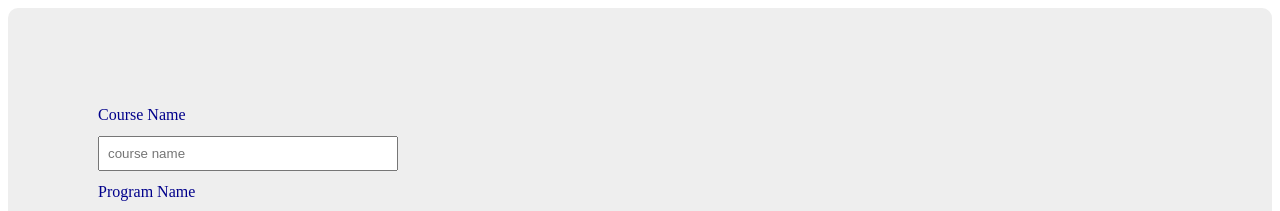
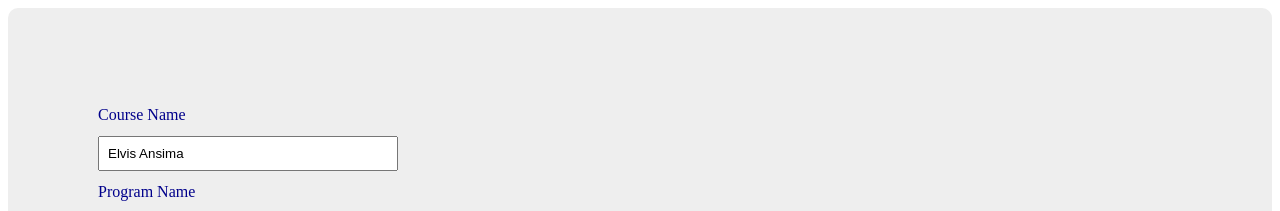
Before and after one commit to ElvisAns/openfullstack, a React (Create React App) app in the folder part2/courseinfo/: page / in a window 1280 px wide. Shown: the top 211 px of the page. Built offline with nearby package versions, Linux system fonts and the light colour scheme.

Commit message:
The form component refactor

```diff
--- a/part2/courseinfo/src/components/Course.js
+++ b/part2/courseinfo/src/components/Course.js
@@ -7,13 +7,13 @@ const Header = (props) => {
 
 const Form = (props) => {
     return (
-        <form style={props.style}>
+        <form onSubmit={props.addCourses}  style={props.style}>
             <label style={props.style.label}>Course Name</label>
-            <input style={props.style.input} type="text" placeholder="course name" />
+            <input style={props.style.input} type="text" placeholder="course name" value={props.coursename} />
             <label style={props.style.label}>Program Name</label>
-            <input style={props.style.input} type="text" placeholder="program name" />
+            <input style={props.style.input} type="text" placeholder="program name"  value={props.coursecredit} />
             <label style={props.style.label}>credits</label>
-            <input style={props.style.input} type="number" placeholder="credits" />
+            <input style={props.style.input} type="number" placeholder="credits"  value={props.courseprocredit} />
 
             <button style={props.style.button} type="submit">Record</button>
         </form>
@@ -38,14 +38,20 @@ const Total = ({ parts }) => {
 
 const Course = (props) => {
     const [course, updateCourses] = useState(props.course)
+    const [coursename,updateCourseName]=useState("Elvis Ansima")
+    const [courseprogram,updateCourseProgram]=useState()
+    const [coursecredit,updateCourseCredit]=useState()
 
     const addCourses = (event) => {
-        const prev = { ...course }
+        event.preventDefault()
+        console.log(event.target)
+        const prev = {...course}
+        console.log(prev)
         updateCourses(prev)
     }
     return (
         <div style={global.body}>
-            <Form style={global.form} onsubmit={addCourses} />{
+            <Form courseprogram={courseprogram} coursename={coursename}  addCourses={addCourses} coursecredit={coursecredit} style={global.form}/>{
                 course.map(val => {
                     return (
                         <div key={val.id}>
```
